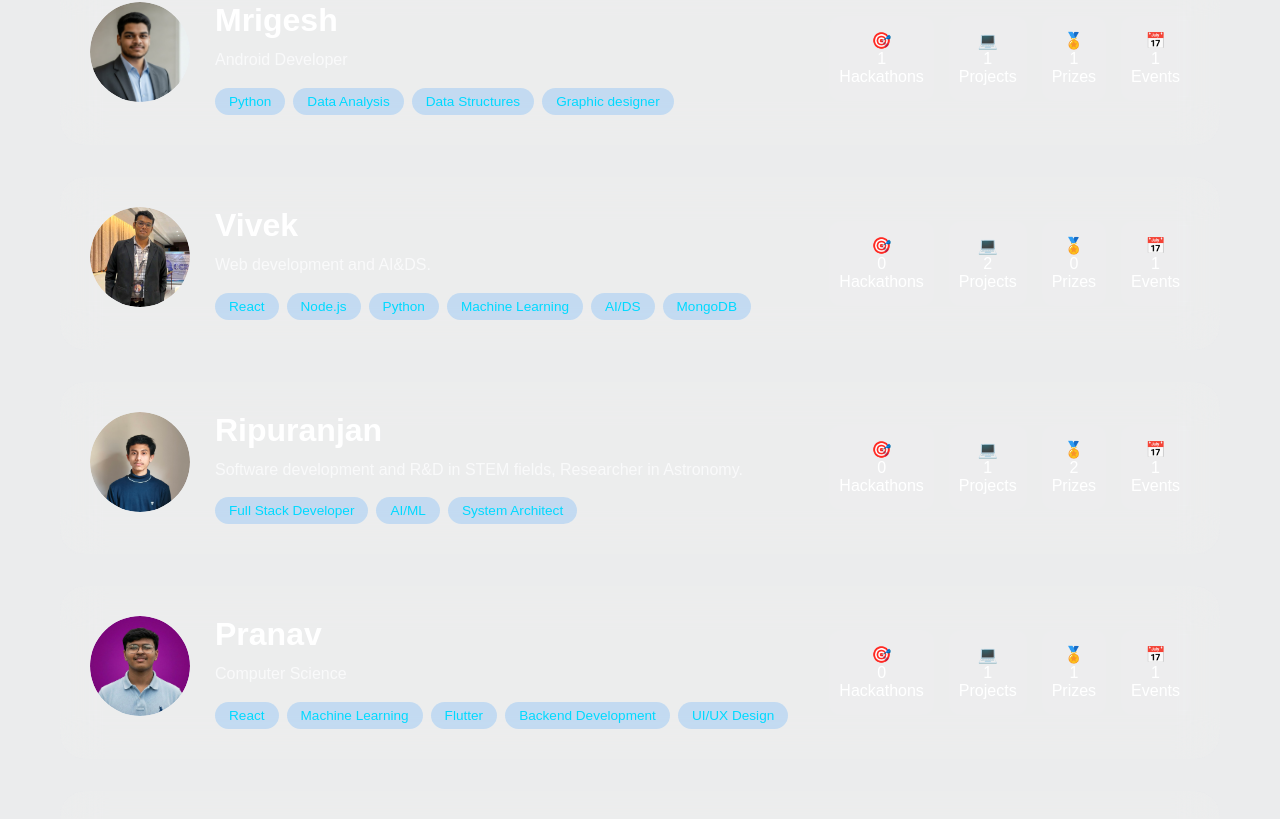
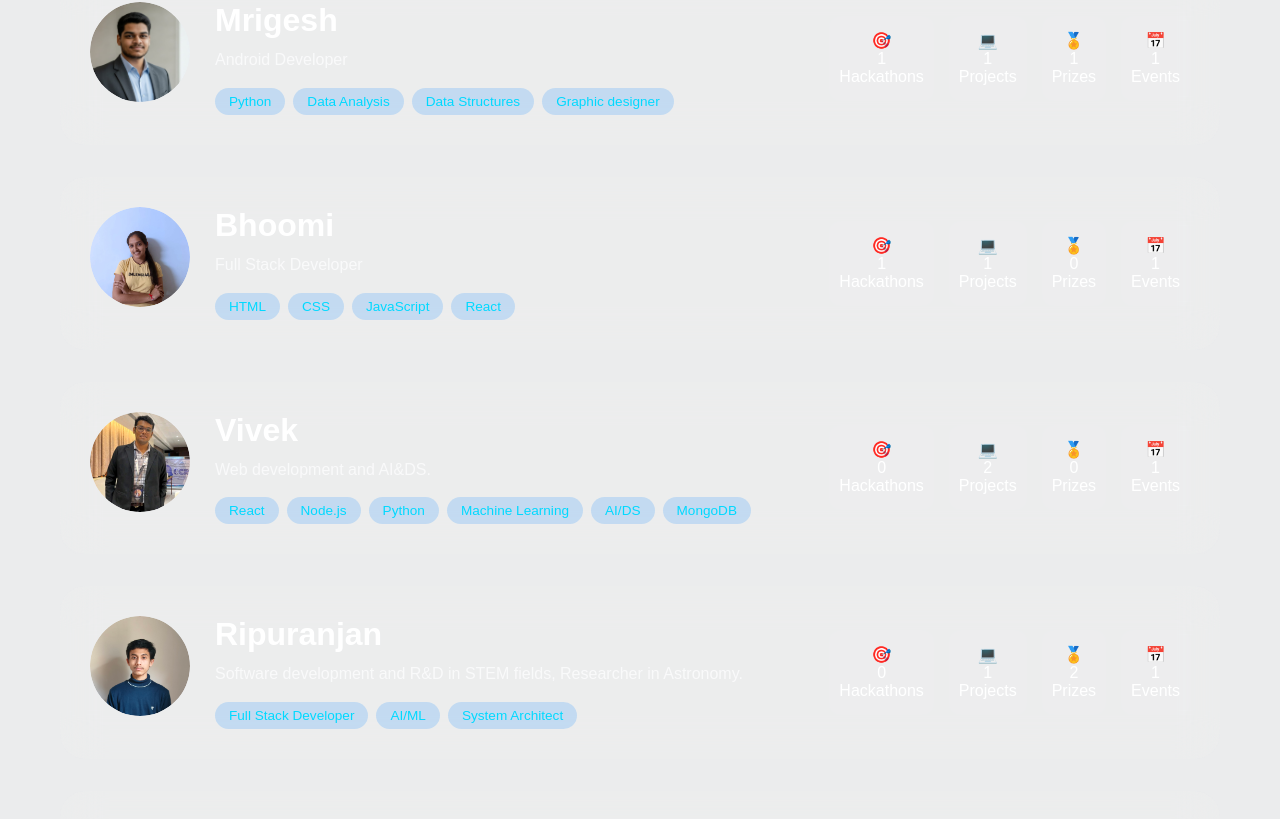
Before and after one commit to NishantLohar/levelup-website-, a React (Create React App) app: page /profile in a window 1280 px wide. Shown: the part 1421-2240 px from the top of the page. Built offline with nearby package versions, Linux system fonts and the light colour scheme; grey boxes are pictures that could not be loaded.

Commit message:
added file in public folder and updated profile.js

```diff
--- a/src/pages/Profile.js
+++ b/src/pages/Profile.js
@@ -139,6 +139,19 @@ const Profile = () => {
       color: "#00D9FF",
       skills: ["Copywriting", "Storytelling", "Social Media Creatives", "Context Writing", "Script Writing"]
     },
+    {
+      id: 11,
+      name: "Bhoomi",
+      description: "Full Stack Developer",
+      avatar: "B",
+      photo: "/users/1.jpg",
+      hackathons: 1,
+      projects: 1,
+      prizes: 0,
+      Events: 1,
+      color: "#00D9FF",
+      skills: ["HTML", "CSS", "JavaScript", "React"]
+    },
   ];
 
   // Lenis smooth scroll
```
Also changed, not shown: public/users/1.jpg (added).
